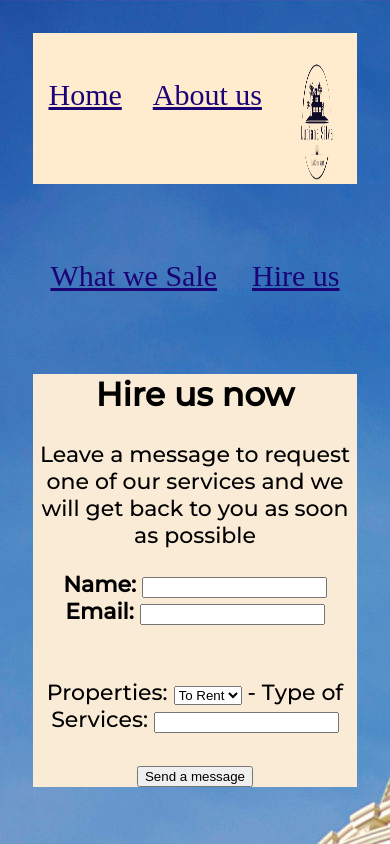
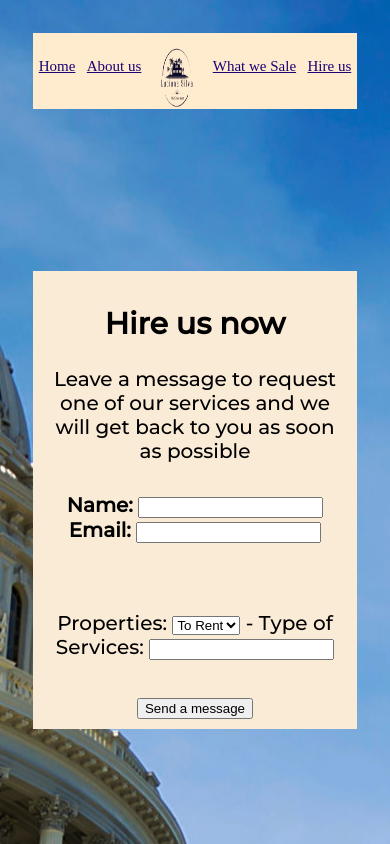
Before and after one commit to JoilsonSampaioN/Project-Realtor-Page, a plain HTML site: page src/hire-us.html in a window 390 px wide. Drawn offline with Linux system fonts and the light colour scheme.

Commit message:
Adicionado responsividade 414px

```diff
--- a/src/style2.css
+++ b/src/style2.css
@@ -66,3 +66,28 @@ a{
     font-size: 25px;
     font-family: 'Playfair', serif;
 }
+@media (max-width:414px){
+    header {
+        height: 2cm;
+        width: 100%;
+    }
+    a{
+        padding-top: 0%;
+        font-size: 15px;
+        text-align: center;
+        margin-top: 25px;
+    }
+    .fotos-review{
+        margin-right: 1px;
+    }
+    ul{
+        font-size: 5px;
+        padding-left: 0px;
+    }
+    li{
+        padding-left: 0px;
+    }
+    body{
+        background-image: url(./img/fundo-what-we-sale.jpg);
+    }
+    }
--- a/src/style3.css
+++ b/src/style3.css
@@ -50,3 +50,29 @@ a{
   li{
     size: 10px;
   }
+  @media (max-width:414px){
+    header {
+        height: 2cm;
+        width: 100%;
+    }
+    a{
+        padding-top: 0%;
+        font-size: 15px;
+        text-align: center;
+        margin-top: 25px;
+    }
+    ul{
+        font-size: 15px;
+    }
+    li{
+        padding-left: 0px;
+    }
+    p{
+      font-size: 15px;
+    }
+    html{
+      background-image: url(./img/fundo-what-we-sale.jpg);
+      background-size: cover;
+      background-attachment: fixed;
+    }
+    }
--- a/src/style4.css
+++ b/src/style4.css
@@ -29,3 +29,35 @@ div{
     background-color: antiquewhite;
     border:solid 0px;
 }
+@media (max-width:414px){
+    header {
+        height: 2cm;
+        width: 100%;
+    }
+    a{
+        padding-top: 0%;
+        font-size: 15px;
+        text-align: center;
+        margin-top: 25px;
+    }
+    .fotos-review{
+        margin-right: 1px;
+    }
+    ul{
+        font-size: 5px;
+        padding-left: 0px;
+    }
+    li{
+        padding-left: 0px;
+    }
+    div{
+        font-size: 20px;
+        padding: 10px;
+        align-items: center;
+        text-align: center;
+    }
+    body{
+        background-image: url(./img/fundo-what-we-sale.jpg);
+        background-position: center;
+    }
+    }
```
